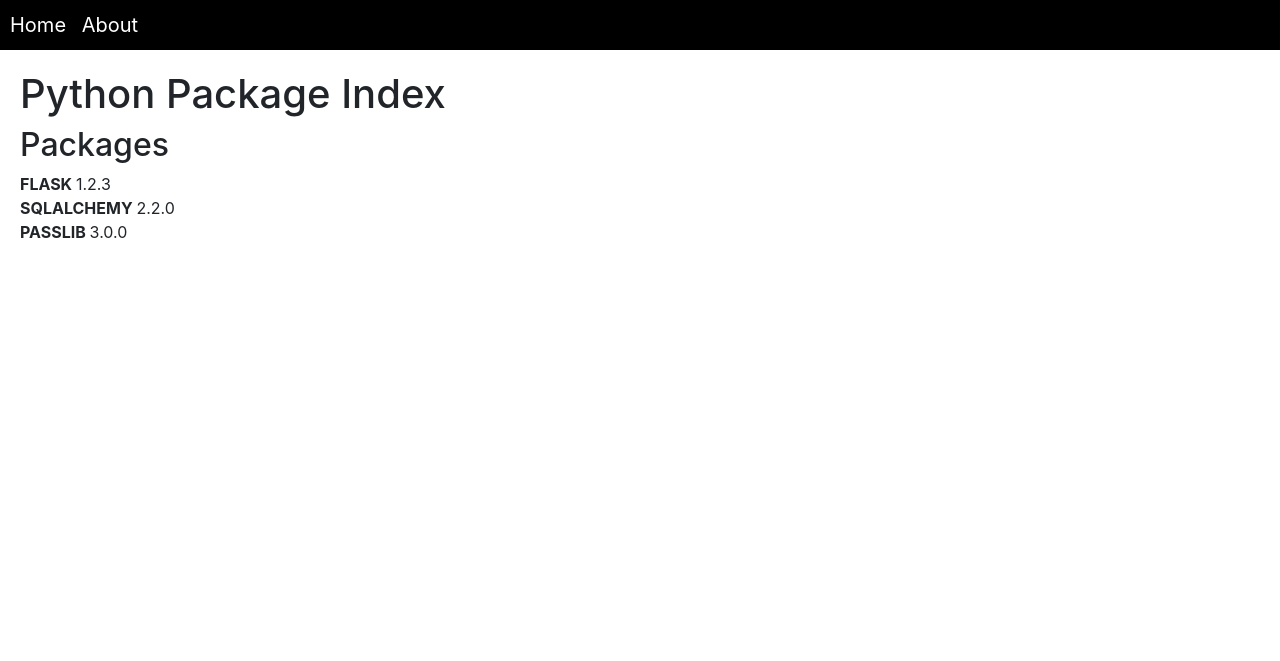
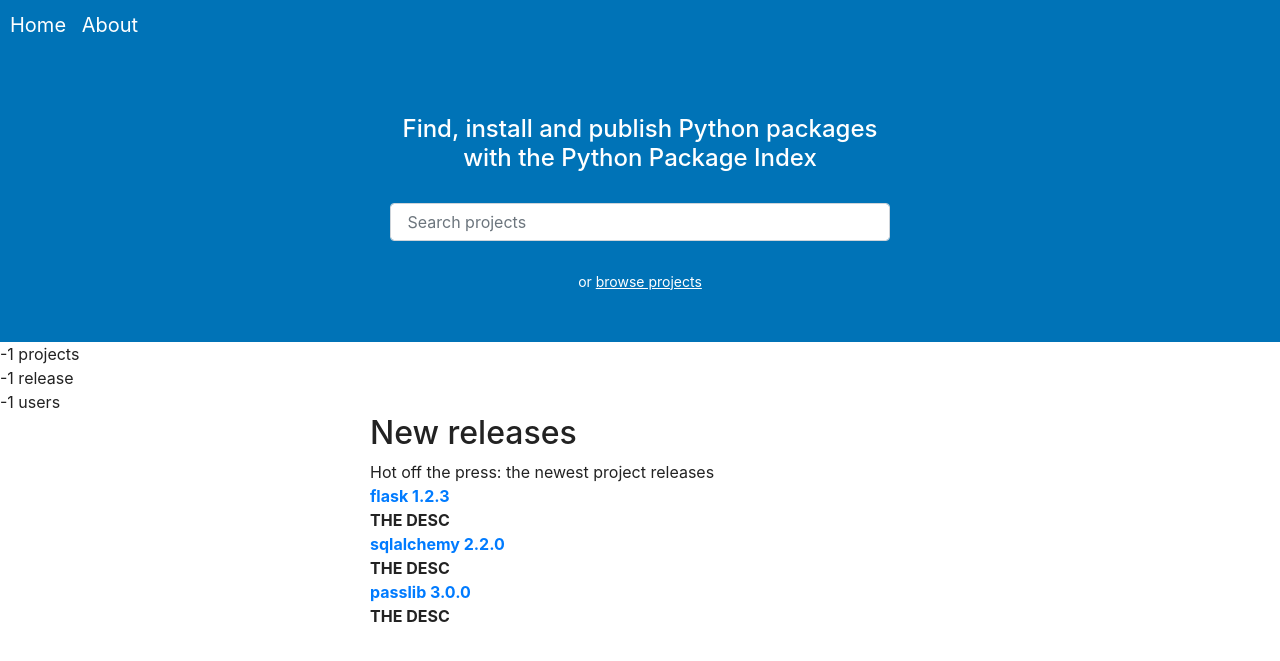
Before and after one commit to CrunchWillSupreme/web_app, a Flask app: page / in a window 1280 px wide. Shown: the top 661 px of the page. Run offline with Flask 2, Linux system fonts and the light colour scheme; some libraries are stand-ins or nearby versions.

Commit message:
First commit from pycharm

```diff
--- a/first_site/app.py
+++ b/first_site/app.py
@@ -16,9 +16,11 @@
 def register_blueprints():
     from views import home_views
     from views import package_views
+    from views import cms_views
 
     app.register_blueprint(home_views.blueprint)
     app.register_blueprint(package_views.blueprint)
+    app.register_blueprint(cms_views.blueprint)
 
 if __name__ == '__main__':
     main()
--- a/first_site/static/css/site.css
+++ b/first_site/static/css/site.css
@@ -1,19 +1,70 @@
+body{
+    color: #222;
+    background-color: #fff;
+    margin: 0px;
+    padding; 0px;
+}
+
 .title {
     font-weight: bold;
 }
 
 .main_content {
-    padding: 20px;
+    padding: 0px;
+    margin: 0px;
 }
 
 nav {
-    background-color: #000;
     padding: 10px;
     font-size: 20px;
     color: white;
+    height: 65px;
+    background-color: #0073b7;
 }
 
 nav > a {
     color: white;
     margin-right: 10px;
+
 }
+
+.hero {
+    background-color: #0073b7;
+    color: white;
+    font-size: 14px;
+
+    padding: 50px 0px;
+    text-align: center;
+}
+
+.hero h1 {
+    font-size: 24px;
+    margin-bottom: 30px;
+}
+
+.hero a {
+    color: white;
+    text-decoration: underline;
+}
+
+.hero-inner {
+    max-width: 500px;
+    margin-left: auto;
+    margin-right: auto;
+    margin-bottom: 30px;
+}
+
+
+
+
+/*
+h1 {
+    animation:blinkingText 0.8s infinite;
+}
+@keyframes blinkingText{
+    0%{    color: #000;    }
+    49%{    color: transparent;    }
+    50%{    color: transparent;    }
+    75%{    color: #888;    }
+    100%{    color: #000;    }
+}*/
--- a/first_site/templates/home/index.html
+++ b/first_site/templates/home/index.html
@@ -1,19 +1,53 @@
 {% extends "shared/_layout.html" %}
 {% block main_content %}
 
-    <h1>Python Package Index</h1>
+    <div class="hero">
+        <div class="hero-inner">
+            <h1>Find, install and publish Python packages with the Python Package Index </h1>
+            <input type="text" placeholder=" Search projects" class="form-control">
+        </div>
 
-    <h2>Packages</h2>
-
-    {% for p in packages %}
-    <div>
-        <span class="title">
-            {{ p.name.upper() }}
-        </span>
-        <span class="version">
-            {{ p.version }}
-        </span>
+        or <a href="#">browse projects</a>
+    </div>
+    <div class="pypi-stats">
+        <div class="stat">-1 projects</div>
+        <div class="stat">-1 release</div>
+        <div class="stat">-1 users</div>
     </div>
 
-    {% endfor %}
+    <div class="container">
+        <div class="row">
+            <div class="col-md-3"></div>
+            <div class="col-md-6">
+
+                <h2>New releases</h2>
+
+                <div>Hot off the press: the newest project releases</div>
+
+                {% for p in packages %}
+                <div class="project">
+                    <div class="title">
+                        <a href="#">{{ p.name }} {{ p.version }}</a>
+                        <div class="desc">THE DESC</div>
+                    </div>
+                </div>
+                {% endfor %}
+            </div>
+            <div class="col-md-3"></div>
+        </div>
+    </div>
+
+<!--    <h2>Packages</h2>-->
+<!--    -->
+<!--    {% for p in packages %}-->
+<!--    <div>-->
+<!--        <span class="title">-->
+<!--            {{ p.name.upper() }}-->
+<!--        </span>-->
+<!--        <span class="version">-->
+<!--            {{ p.version }}-->
+<!--        </span>-->
+<!--    </div>-->
+<!--    -->
+<!--    {% endfor %}-->
 {% endblock %}
--- a/first_site/views/package_views.py
+++ b/first_site/views/package_views.py
@@ -10,3 +10,9 @@
 def package_details(package_name):
     return "Package details for {}".format(package_name)
     # return flask.render_template('home/index.html', packages=test_packages)
+
+@blueprint.route('/<int:rank>')
+# @response(template_file='packages/details.html')
+def popular(rank: int):
+    return "The details for the {}th most popular package".format(rank)
+    # return flask.render_template('home/index.html', packages=test_packages)
--- a/first_site/requirements-dev.txt
+++ b/requirements-dev.txt
@@ -1,3 +1,4 @@
+-r requirements.txt
 pytest
 pytest-cov
 webtest
--- /dev/null
+++ b/requirements.txt
@@ -0,0 +1,4 @@
+Flask==1.0.2
+Flask-Cors==3.0.7
+passlib
+SQLAlchemy==1.2.15
```
Also changed, not shown: first_site/requirements.txt (deleted, +0 -224 lines), first_site/services/package_service.py (line endings or trailing spaces).
